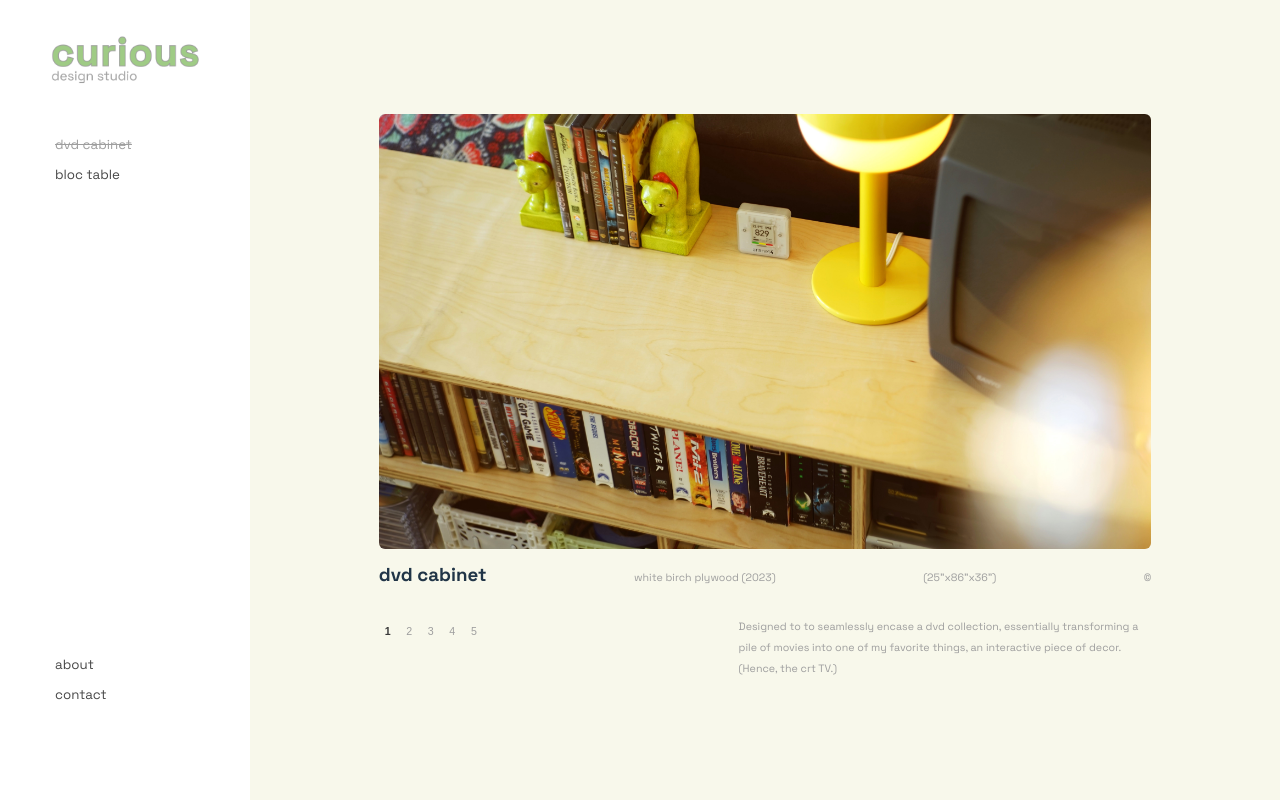
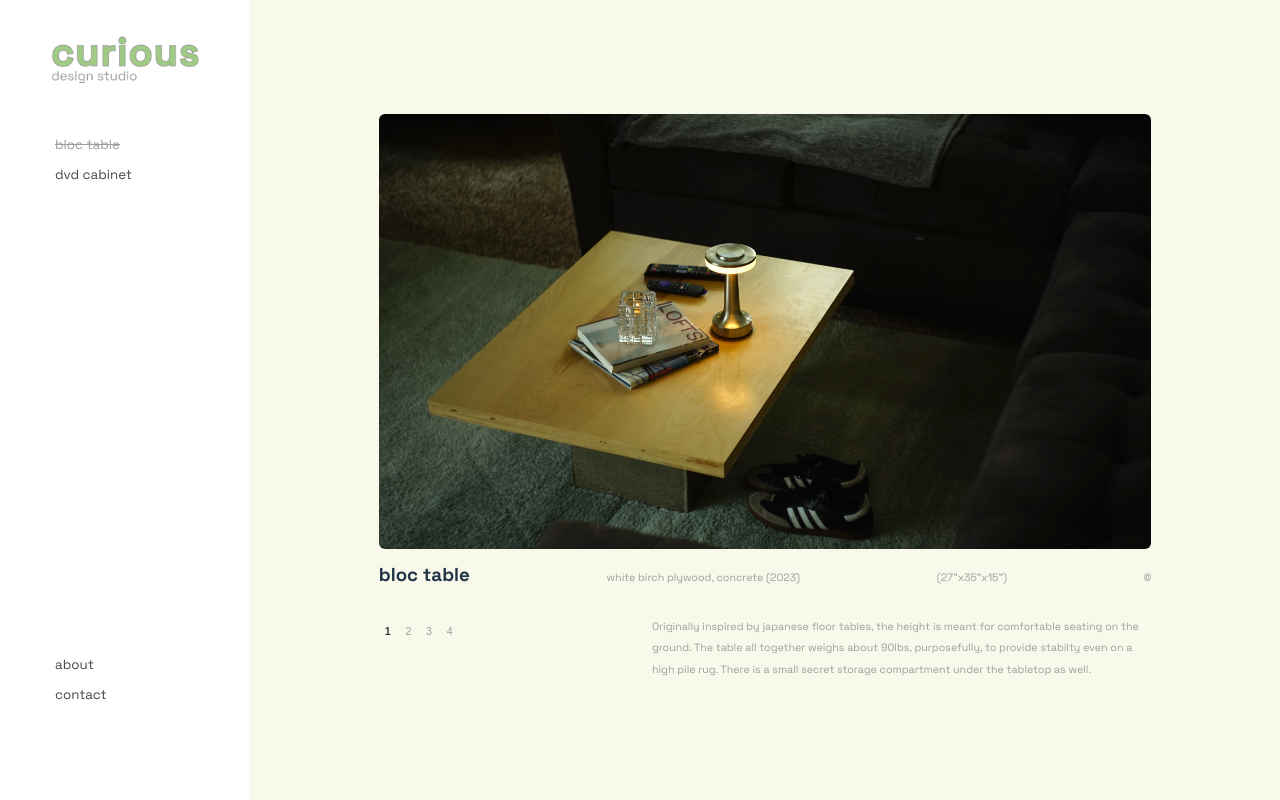
Before and after one commit to ecolijah/curious-design, a Vue app: page / in a window 1280 px wide. Built offline with nearby package versions, Linux system fonts and the light colour scheme.

Commit message:
smalltypos fixed

```diff
--- a/src/components/Controller.vue
+++ b/src/components/Controller.vue
@@ -10,8 +10,8 @@ var showAbout =  ref(false);
 var showContact =  ref(false);
 
 //pieces: onmount is true for firts impression
-var showBlocTable =  ref(false);
-var showDvdCabinet =  ref(true);
+var showBlocTable =  ref(true);
+var showDvdCabinet =  ref(false);
 
 function toggleView(option) {
     //ideally pass argument for reusable function
@@ -66,8 +66,8 @@ function toggleView(option) {
 
             <div class="buttons">
                 <ul>
+                    <button @click="toggleView(2)" :class="{ selected: showBlocTable }">bloc table</button>
                     <button @click="toggleView(3)" :class="{ selected: showDvdCabinet }">dvd cabinet</button>
-                    <button @click="toggleView(2)" :class="{ selected: showBlocTable }">bloc table</button>
                     <!-- <button @click="toggleView(2)" >book trough</button>
                     <button @click="toggleView(2)" >cat dome</button> -->
                 </ul>
--- a/src/components/pieces/BlocTable.vue
+++ b/src/components/pieces/BlocTable.vue
@@ -56,8 +56,8 @@ function traverse(option) {
                 </div>
                 <div class="description">
                     <p>Originally inspired by japanese floor tables, the height is meant for comfortable seating on the ground.
-                        The table all together weighs about 90lbs, purposefully, to provide stabilty even on a high pile rug.
-                        Small Secret storage under the tabletop.
+                        The table all together weighs about 90lbs, purposefully, to provide stabilty even on a high pile rug. There
+                        is a small secret storage compartment under the tabletop as well.
                     </p>
                     <!-- <p>The top comes off from the base, for an easier time trransporting the heavy table.</p> -->
                     <!-- <p>There is a small secret storage comportment under the table top, that is good place to hide something needed infrequently, as the tabletop is heavy.</p> -->
```
